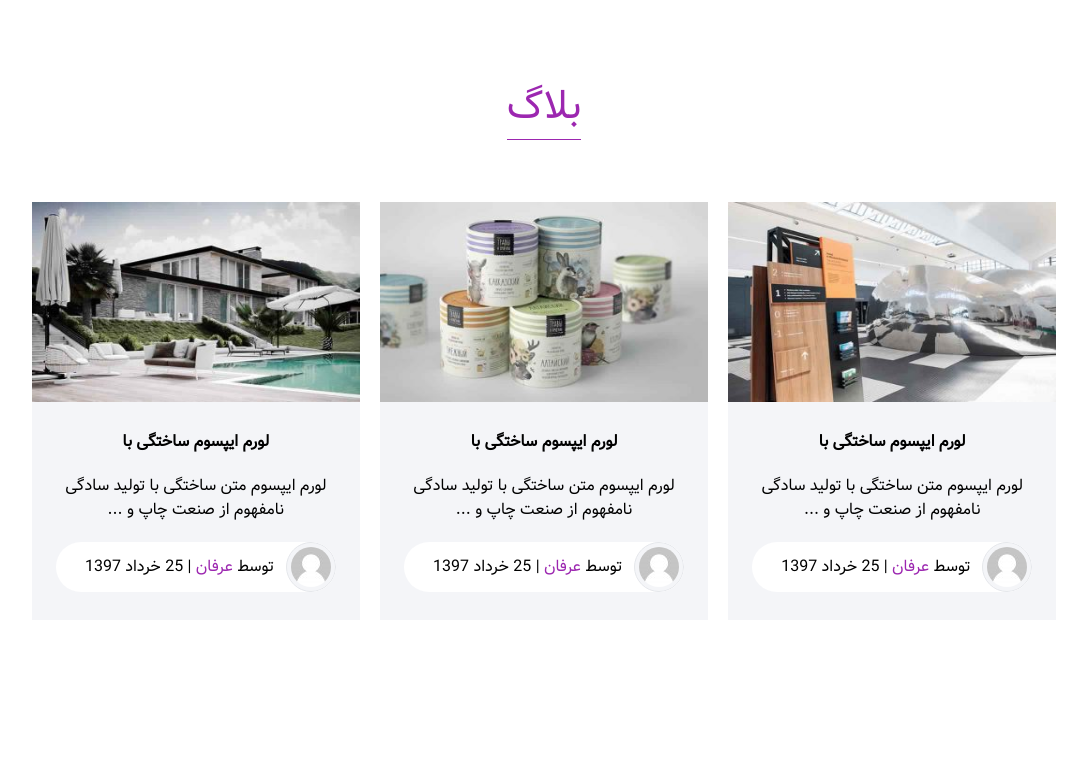
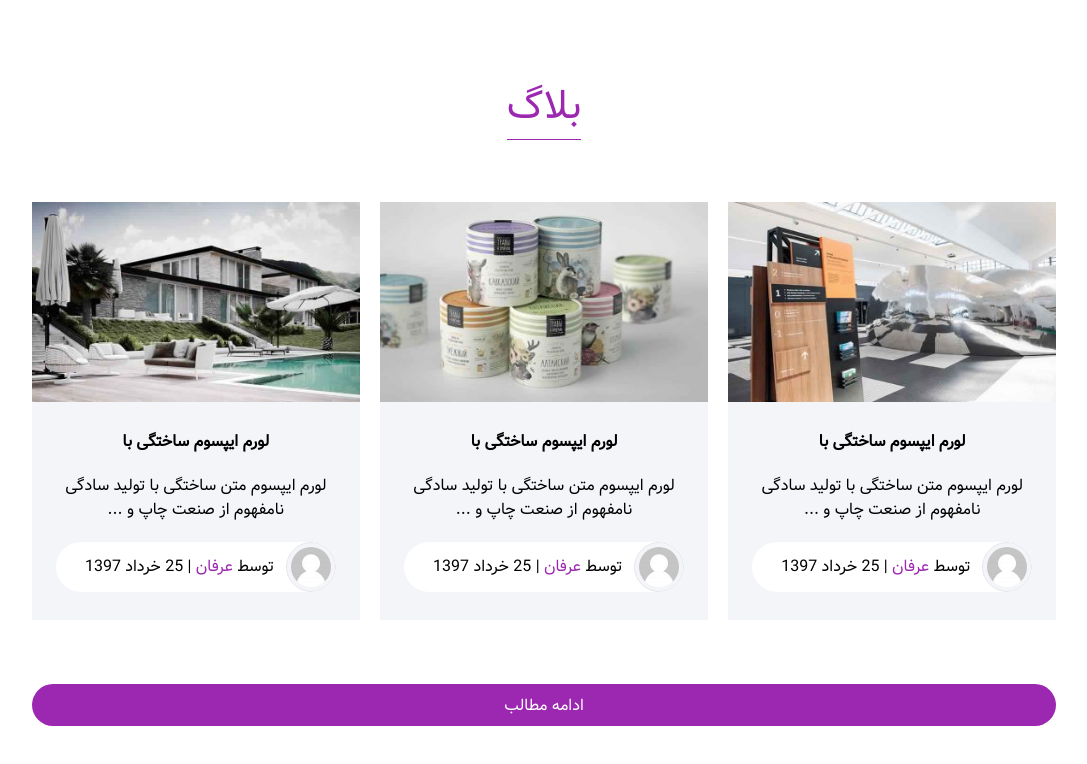
Before and after one commit to undefinedUser1381/me.github.io, a website: page public/index.html in a window 1280 px wide. Shown: the part 5394-6158 px from the top of the page, without its empty margins (96-1183 px from the left). Before the commit the page ends 6110 px from the top, so only its background shows below. Drawn offline with nearby package versions, Linux system fonts and the light colour scheme.

Commit message:
update html file

```diff
--- a/public/index.html
+++ b/public/index.html
@@ -534,6 +534,9 @@
          </div>
         </div>
       </div>
+      <div class=" w-[20%] text-center mt-16 md:w-[80%] sm:w-[100%] mx-auto rounded-full p-2 group hover:bg-white transition-all bg-pink cursor-pointer">
+        <button class="font-Vazir text-white group-hover:text-pink transition-all group-hover:bg-white">ادامه مطالب</button>
+      </div>
     </div>
   </section>
  </main>
```
